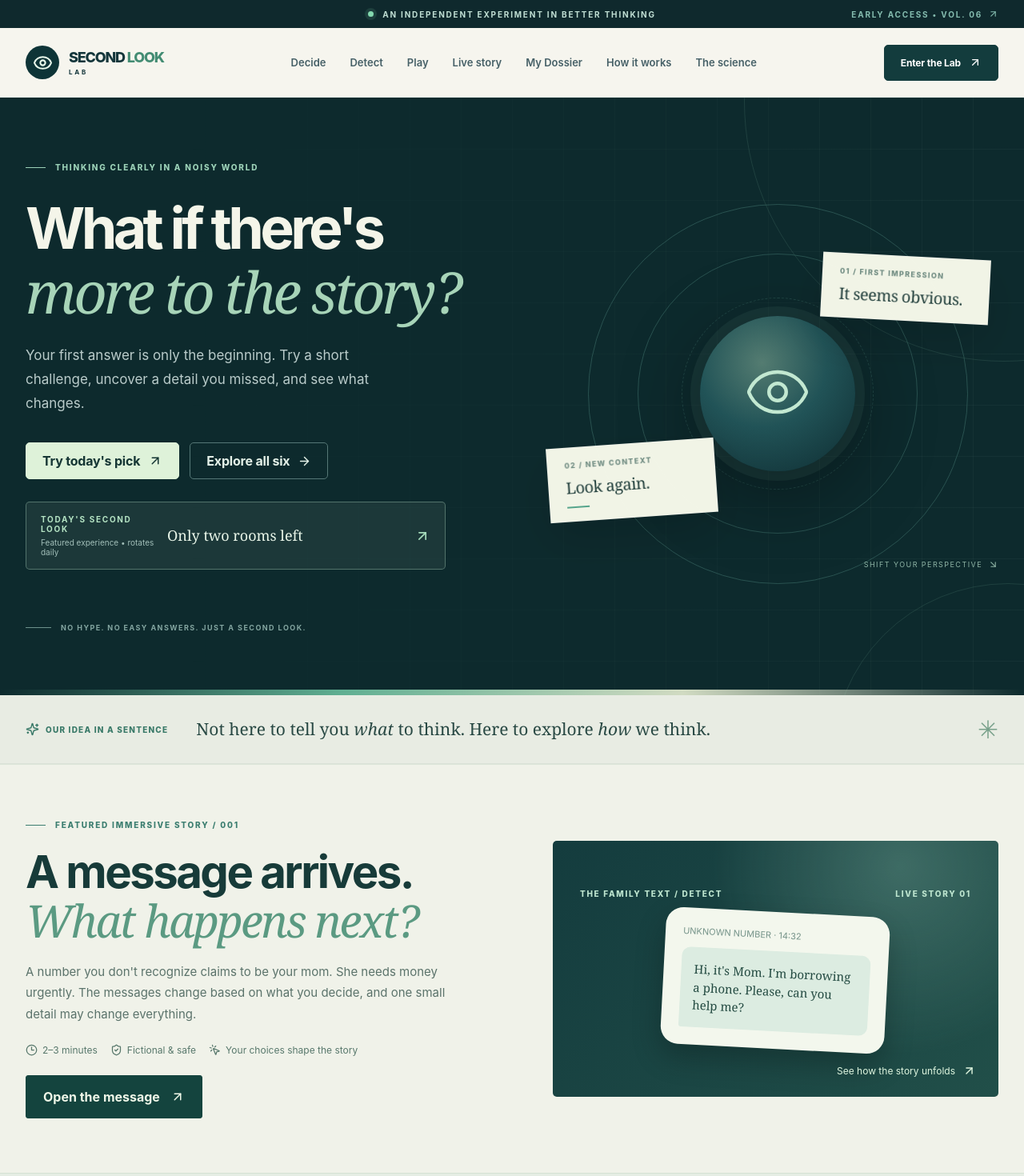
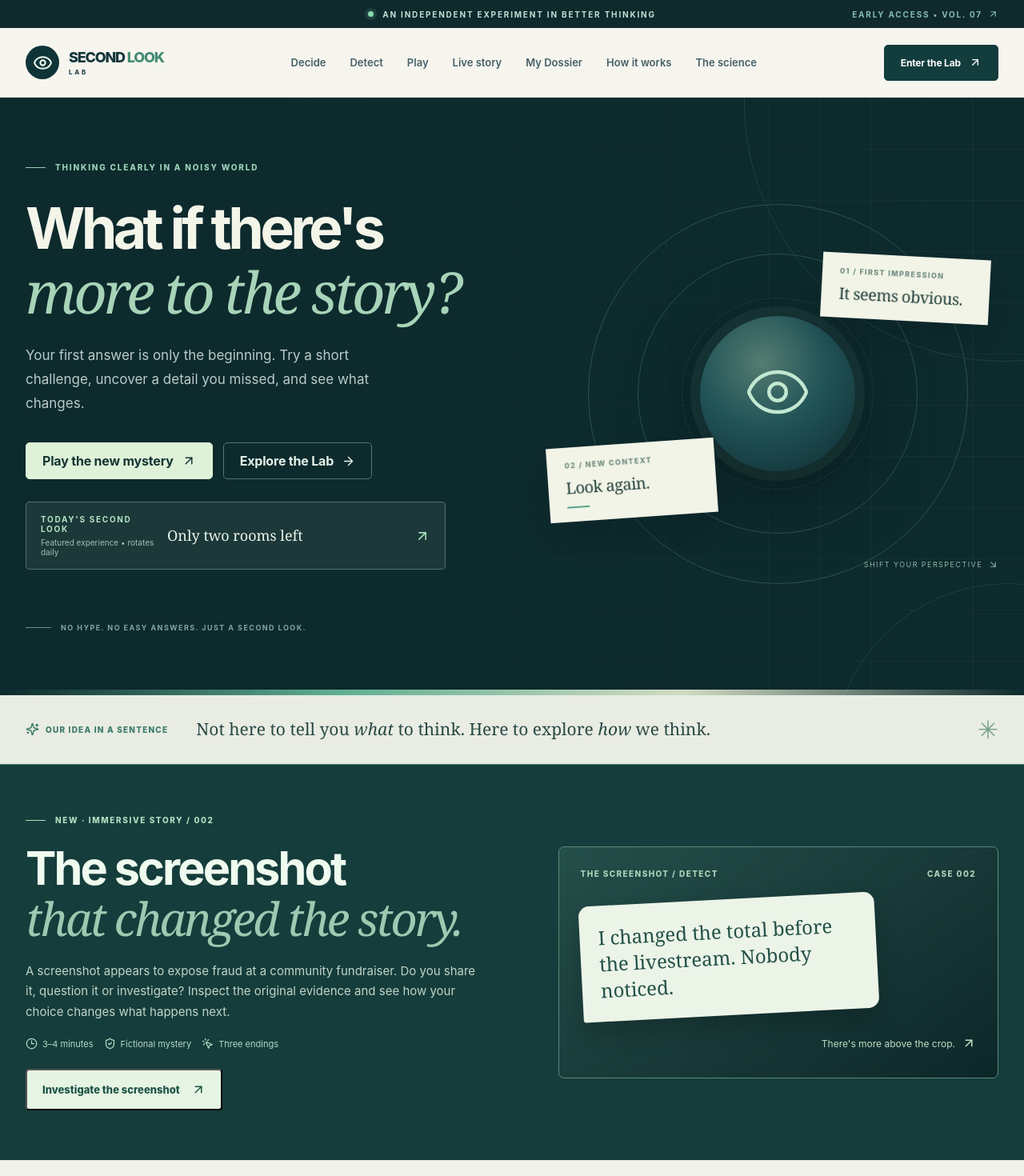
Before and after one commit to bsir9011-aew/Second-Look-Lab, a React (Vite) app: page / in a window 1280 px wide. Shown: the top 1470 px of the page at 80% size. Built offline with nearby package versions, Linux system fonts and the light colour scheme.

Commit message:
Feature The Screenshot mystery with launch points in hero, homepage and Dossier

```diff
--- a/src/App.tsx
+++ b/src/App.tsx
@@ -1,5 +1,6 @@
 import { useEffect, useState } from 'react'
 import MessageSimulation from './MessageSimulation'
+import ScreenshotMystery from './ScreenshotMystery'
 import JourneyDashboard from './JourneyDashboard'
 import MobileInstallCard from './MobileInstallCard'
 import { useLabJourney, type ExperienceId, XP_PER_EXPERIENCE } from './labJourney'
@@ -208,6 +209,7 @@ function ScenarioExperience({ scenario, onClose, onNext, onComplete, alreadyComp
 function App() {
   const [activeScenario, setActiveScenario] = useState<Scenario | null>(null)
   const [showMessageSimulation, setShowMessageSimulation] = useState(false)
+  const [showScreenshotMystery, setShowScreenshotMystery] = useState(false)
   const [menuOpen, setMenuOpen] = useState(false)
   const [topic, setTopic] = useState<'All' | Topic>('All')
   const journey = useLabJourney()
@@ -215,14 +217,22 @@ function App() {
   const featured = scenarios[Math.floor(Date.now() / 86400000) % scenarios.length]
   const openNext = () => { if (activeScenario) setActiveScenario(scenarios[(scenarios.findIndex(s => s.id === activeScenario.id) + 1) % scenarios.length]) }
   const openExperience = (id: ExperienceId) => {
+    if (id === 'the-screenshot') {
+      setActiveScenario(null)
+      setShowMessageSimulation(false)
+      setShowScreenshotMystery(true)
+      return
+    }
     if (id === 'the-family-text') {
       setActiveScenario(null)
+      setShowScreenshotMystery(false)
       setShowMessageSimulation(true)
       return
     }
     const selected = scenarios.find(scenario => scenario.id === id)
     if (selected) {
       setShowMessageSimulation(false)
+      setShowScreenshotMystery(false)
       setActiveScenario(selected)
     }
   }
@@ -236,7 +246,7 @@ function App() {
   }, [])
 
   return <>
-    <div className="announcement"><span className="announcement-dot"/> AN INDEPENDENT EXPERIMENT IN BETTER THINKING <span className="announcement-right">EARLY ACCESS • VOL. 06 <ArrowUpRight size={13}/></span></div>
+    <div className="announcement"><span className="announcement-dot"/> AN INDEPENDENT EXPERIMENT IN BETTER THINKING <span className="announcement-right">EARLY ACCESS • VOL. 07 <ArrowUpRight size={13}/></span></div>
     <header className="site-header">
       <div className="container header-inner">
         <button className="brand" onClick={() => window.scrollTo({top:0,behavior:'smooth'})} aria-label="Second Look Lab home">
@@ -265,7 +275,7 @@ function App() {
             <div className="eyebrow light"><span className="line"/> THINKING CLEARLY IN A NOISY WORLD</div>
             <h1>What if there's<br/><em>more to the story?</em></h1>
             <p>Your first answer is only the beginning. Try a short challenge, uncover a detail you missed, and see what changes.</p>
-            <div className="hero-actions"><button className="button-light" onClick={() => setActiveScenario(featured)}>Try today's pick <ArrowUpRight size={18}/></button><button className="button-ghost-light" onClick={() => go('stories')}>Explore all six <ArrowRight size={17}/></button></div>
+            <div className="hero-actions"><button className="button-light" onClick={() => setShowScreenshotMystery(true)}>Play the new mystery <ArrowUpRight size={18}/></button><button className="button-ghost-light" onClick={() => go('stories')}>Explore the Lab <ArrowRight size={17}/></button></div>
             <button type="button" className="featured-challenge" onClick={() => setActiveScenario(featured)}><span><strong>TODAY'S SECOND LOOK</strong><small>Featured experience • rotates daily</small></span><span className="featured-name">{featured.title}</span><ArrowUpRight size={20}/></button>
             <div className="hero-footnote"><span className="footnote-line"/> NO HYPE. NO EASY ANSWERS. JUST A SECOND LOOK.</div>
           </div>
@@ -284,6 +294,22 @@ function App() {
         <div className="container intro-strip-inner"><div className="intro-label"><Sparkles size={17}/> OUR IDEA IN A SENTENCE</div><p>Not here to tell you <em>what</em> to think. Here to explore <em>how</em> we think.</p><span className="intro-asterisk">✳</span></div>
       </section>
 
+      <section className="screenshot-feature" id="the-screenshot">
+        <div className="container screenshot-feature-grid">
+          <div>
+            <div className="eyebrow"><span className="line"/> NEW · IMMERSIVE STORY / 002</div>
+            <h2>The screenshot<br/><em>that changed the story.</em></h2>
+            <p>A screenshot appears to expose fraud at a community fundraiser. Do you share it, question it or investigate? Inspect the original evidence and see how your choice changes what happens next.</p>
+            <div className="screenshot-feature-points"><span><Clock3 size={15}/> 3–4 minutes</span><span><ShieldCheck size={15}/> Fictional mystery</span><span><MousePointerClick size={15}/> Three endings</span></div>
+            <button type="button" className="screenshot-feature-button" onClick={() => setShowScreenshotMystery(true)}>Investigate the screenshot <ArrowUpRight size={18}/></button>
+          </div>
+          <button type="button" className="screenshot-feature-art" onClick={() => setShowScreenshotMystery(true)} aria-label="Start The Screenshot interactive mystery">
+            <div><span>THE SCREENSHOT / DETECT</span><span>CASE 002</span></div>
+            <span className="screenshot-preview-message">I changed the total before the livestream. Nobody noticed.</span>
+            <div>There's more above the crop. <ArrowUpRight size={18}/></div>
+          </button>
+        </div>
+      </section>
       <section className="simulation-spotlight" id="live">
         <div className="container simulation-spotlight-grid">
           <div className="simulation-copy">
@@ -340,12 +366,17 @@ function App() {
 
       <section className="newsletter-section" id="about"><div className="container newsletter-layout"><div><div className="eyebrow light"><span className="line"/> AN INDEPENDENT PROJECT</div><h2>Look closer.<br/><em>Think better.</em></h2><p>Second Look Lab is an early public experiment in interactive stories, everyday choices and playful learning. We're building useful, original stories before building a business.</p><div className="label-row"><span><Check size={14}/> No fake testimonials</span><span><Check size={14}/> No pretend survey results</span><span><Check size={14}/> No spam</span></div></div><aside className="org-card"><span className="org-icon"><MailWarning size={26}/></span><div className="eyebrow emerald">FOR TEAMS & ORGANIZATIONS</div><h3>Imagine training that makes people think.</h3><p>We're exploring a future library of interactive scenarios for security awareness and AI literacy. This is a concept in development, not a product for sale yet.</p><span className="org-status"><span/> RESEARCH STAGE</span></aside></div></section>
     </main>
-    <footer className="site-footer"><div className="container footer-inner"><div className="footer-brand"><span className="brand-mark mini"><Eye size={19}/></span><span>SECOND LOOK LAB</span></div><p>Better questions. Better judgment. More perspective.</p><span>© {new Date().getFullYear()} Second Look Lab · Interactive prototype v0.6</span></div></footer>
+    <footer className="site-footer"><div className="container footer-inner"><div className="footer-brand"><span className="brand-mark mini"><Eye size={19}/></span><span>SECOND LOOK LAB</span></div><p>Better questions. Better judgment. More perspective.</p><span>© {new Date().getFullYear()} Second Look Lab · Interactive prototype v0.7</span></div></footer>
     <nav className="mobile-bottom-nav" aria-label="Quick mobile navigation">
       <button type="button" onClick={() => window.scrollTo({ top: 0, behavior: window.matchMedia('(prefers-reduced-motion: reduce)').matches ? 'auto' : 'smooth' })}><House size={20} aria-hidden="true"/><span>Home</span></button>
       <button type="button" onClick={() => go('stories')}><Compass size={20} aria-hidden="true"/><span>Play</span></button>
       <button type="button" onClick={() => go('my-progress')}><UserRound size={20} aria-hidden="true"/><span>Dossier</span></button>
     </nav>
+    {showScreenshotMystery && <ScreenshotMystery onClose={() => setShowScreenshotMystery(false)}
+      onExplore={() => { setShowScreenshotMystery(false); setShowMessageSimulation(true) }}
+      onComplete={() => journey.markCompleted('the-screenshot')}
+      alreadyCompleted={journey.completed.includes('the-screenshot')}
+      focusMode={journey.focusMode}/>}
     {activeScenario && <ScenarioExperience key={activeScenario.id} scenario={activeScenario} onClose={() => setActiveScenario(null)} onNext={openNext} onComplete={journey.markCompleted} alreadyCompleted={journey.completed.includes(activeScenario.id as ExperienceId)} focusMode={journey.focusMode}/>}
     {showMessageSimulation && <MessageSimulation onClose={() => setShowMessageSimulation(false)} onExplore={() => { setShowMessageSimulation(false); window.requestAnimationFrame(() => go('stories')) }} onComplete={() => journey.markCompleted('the-family-text')} alreadyCompleted={journey.completed.includes('the-family-text')} focusMode={journey.focusMode}/>}
   </>
```
